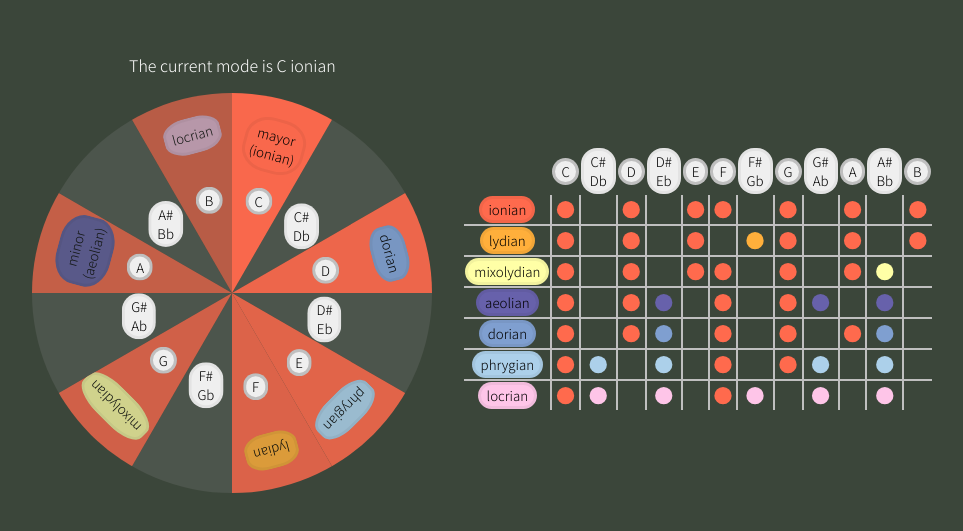
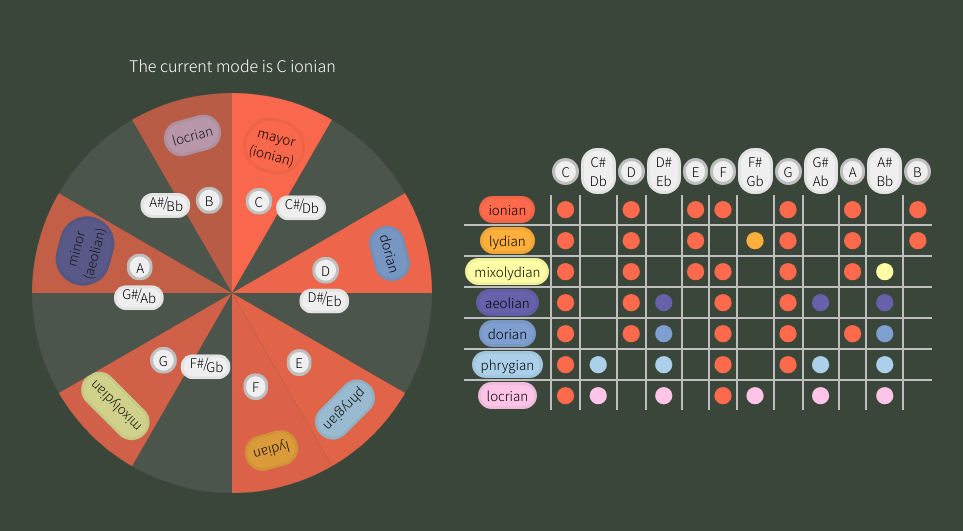
Before and after one commit to istng/music-theory-web, a React (Create React App) app: page / in a window 1280 px wide. Shown: the part 119-650 px from the top of the page, without its empty margins (158-1121 px from the left). Built offline with nearby package versions, Linux system fonts and the light colour scheme.

Commit message:
prettier notes alteration buttons

```diff
--- a/src/components/notes.js
+++ b/src/components/notes.js
@@ -21,10 +21,23 @@ class Note extends React.Component {
   }
 
   render() {
-    console.log(`rotate(${-1*this.props.buttonRotation}deg)`);
     let button;
     if (this.state.american.length === 2) {
-      button = <button style={{ transform: `rotate(${-1*this.props.buttonRotation}deg)` }} className={ this.state.buttonClassName } onClick={this.props.rotate}> { this.state.american[0] } <br /> { this.state.american[1] } </button>
+      button =
+        <button
+          style={{ transform: `rotate(${-1*this.props.buttonRotation}deg)` }}
+          className={"alteration-button " +  this.state.buttonClassName }
+          onClick={this.props.rotate}>
+            <div className="sharp-note">
+              { this.state.american[0] }
+            </div>
+            <div className="alteration-division">
+              /
+            </div>
+            <div className="flat-note">
+              { this.state.american[1] }
+            </div>
+        </button>
     } else {
       button = <button style={{ transform: `rotate(${-1*this.props.buttonRotation}deg)` }} className={ this.state.buttonClassName } onClick={this.props.rotate}> { this.state.american } </button>
     }
--- a/src/styles/music_circle.scss
+++ b/src/styles/music_circle.scss
@@ -107,7 +107,7 @@
 
 .mode-button {
   cursor: pointer;
-  border-radius: 40%;
+  border-radius: 40px;
   border: 0.25em solid rgba(0, 0, 0, 0.05);
   padding: 0.4em;
   background-color: rgba(255, 255, 255, 0.75);
@@ -152,3 +152,25 @@
 .colored-note-button {
   border: 0.25em solid rgba(0, 0, 0, 0.2);
 }
+
+.alteration-button {
+  width: 50px;
+  height: 25px;
+}
+
+.sharp-note {
+  position: relative;
+  top: -5px;
+  left: -9px;
+}
+
+.alteration-division {
+  position: relative;
+  top: -24px;
+}
+
+.flat-note {
+  position: relative;
+  top: -39px;
+  left: 9px;
+}
```
